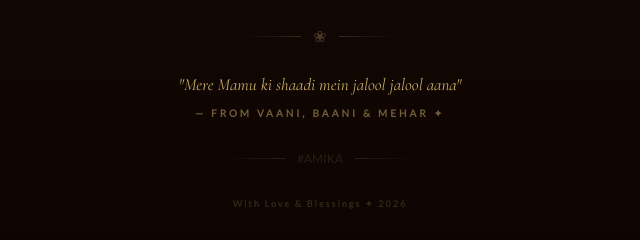
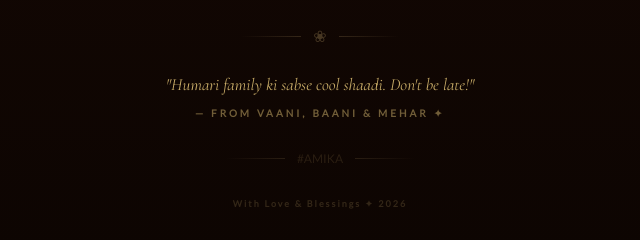
Before and after one commit to sagarmehra1610/Aman-Rishika-Wedding-Invitation, a plain HTML site: page index.html in a window 1280 px wide. Shown: the part 7200-7440 px from the top of the page, 320-960 px from the left. Drawn offline with nearby package versions, Linux system fonts and the light colour scheme; a web font is replaced by a local one.

Commit message:
Update index.html

```diff
--- a/index.html
+++ b/index.html
@@ -939,7 +939,7 @@ footer{background:linear-gradient(180deg,#1A0A04 0%,#0D0502 100%);text-align:cen
     <span class="orn-flower" style="color:rgba(200,169,110,.3)">❀</span>
     <span class="orn-line r" style="background:linear-gradient(to left,transparent,rgba(200,169,110,.2))"></span>
   </div>
-  <p class="ft-special">"Mere Mamu ki shaadi mein jalool jalool aana"</p>
+  <p class="ft-special">"Humari family ki sabse cool shaadi. Don't be late!"</p>
   <span class="ft-special-from">— From Vaani, Baani &amp; Mehar ✦</span>
 
   <div class="ornament" style="margin-top:32px">
```
